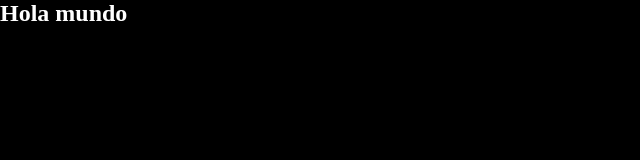
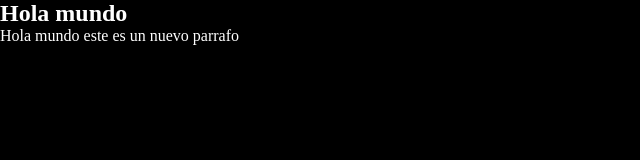
Before and after one commit to AngeloVJ/repo_prueba, a plain HTML site: page index.html in a window 1280 px wide. Shown: the whole page, without its empty margins (0-640 px from the left). Drawn offline with Linux system fonts and the light colour scheme.

Commit message:
add paragraph

```diff
--- a/index.html
+++ b/index.html
@@ -9,5 +9,6 @@
 </head>
 <body>
         <h2>Hola mundo</h2>
+        <p>Hola mundo este es un nuevo parrafo</p>
 </body>
 </html>
```
